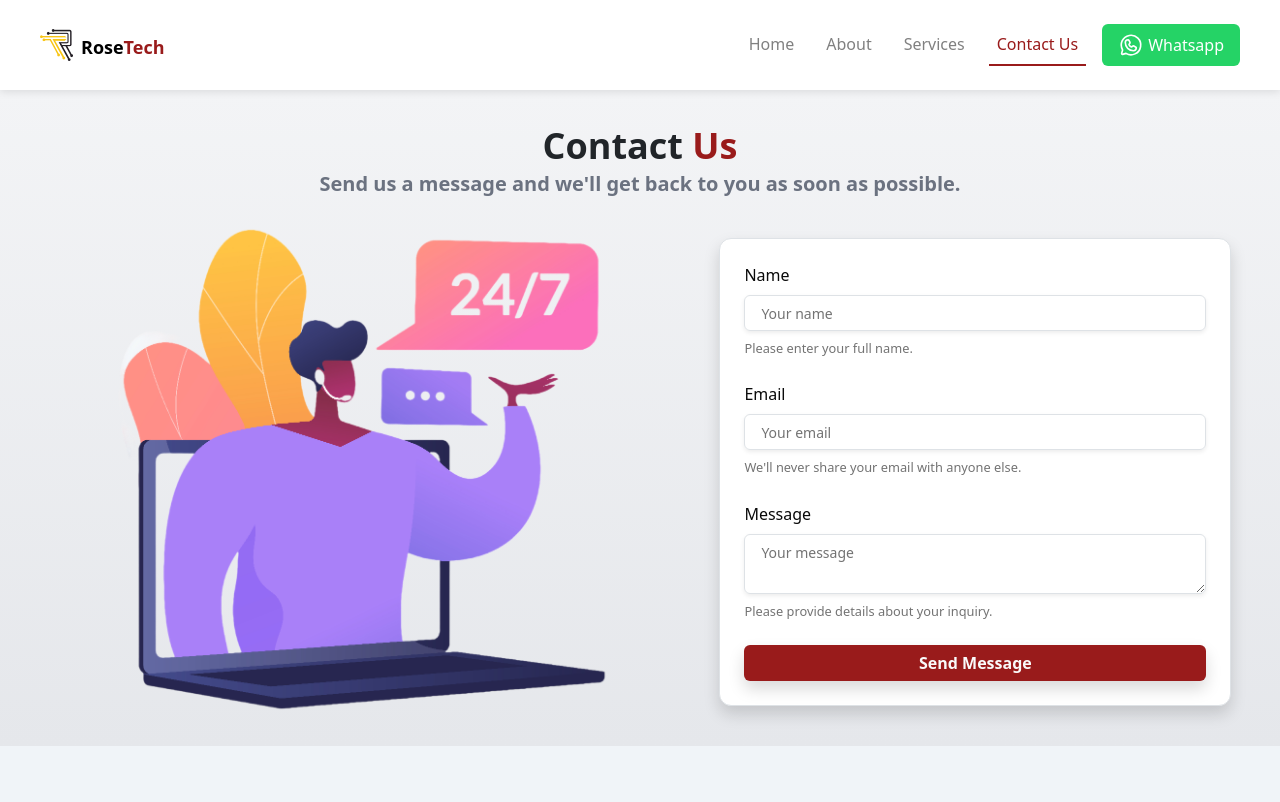
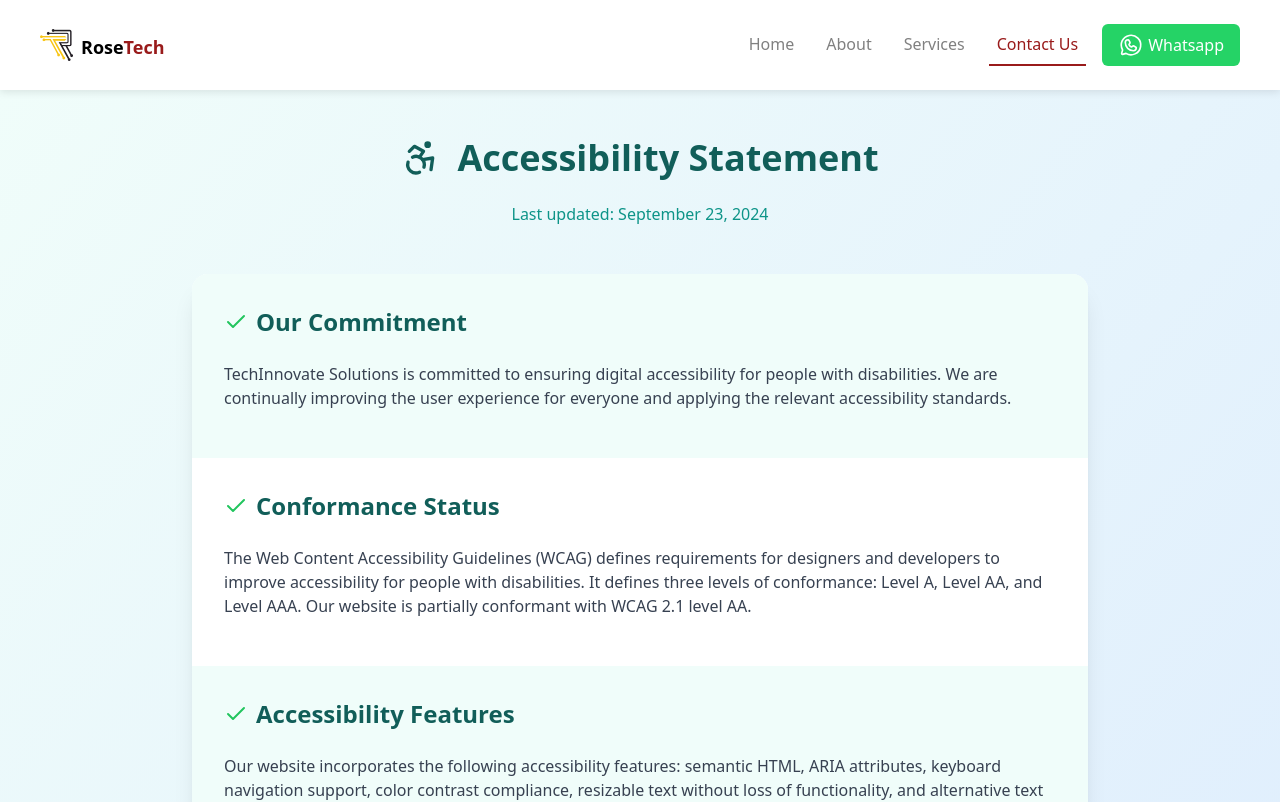
Before and after one commit to Chy-Zaber-Bin-Zahid/CodeSync5, a Next.js app: page /contact in a window 1280 px wide. Shown: the top 802 px of the page. Built offline with nearby package versions, Linux system fonts and the light colour scheme; no server answers.

Commit message:
walid section code animation and emailjs configure done

```diff
--- a/app/refund-policy/page.tsx
+++ b/app/refund-policy/page.tsx
@@ -3,18 +3,52 @@
 import { useState, useRef } from "react";
 import { gsap } from "gsap";
 import { ScrollTrigger } from "gsap/ScrollTrigger";
+import { zodResolver } from "@hookform/resolvers/zod";
+import { useForm } from "react-hook-form";
+import * as z from "zod";
+import emailjs from '@emailjs/browser';
 import { Button } from "@/components/ui/button";
 import { Input } from "@/components/ui/input";
-import { Label } from "@/components/ui/label";
 import { Textarea } from "@/components/ui/textarea";
+import {
+  Form,
+  FormControl,
+  FormField,
+  FormItem,
+  FormLabel,
+  FormMessage,
+} from "@/components/ui/form";
 import { ArrowRightIcon, CheckIcon } from "@radix-ui/react-icons";
 
 gsap.registerPlugin(ScrollTrigger);
+
+const formSchema = z.object({
+  name: z.string().min(2, {
+    message: "Name must be at least 2 characters.",
+  }),
+  email: z.string().email({
+    message: "Please enter a valid email address.",
+  }),
+  message: z.string().min(10, {
+    message: "Message must be at least 10 characters.",
+  }),
+});
 
 export default function RefundPolicy() {
   const [lastUpdated] = useState("September 23, 2024");
   const containerRef = useRef(null);
   const sectionRefs = useRef<(HTMLElement | null)[]>([]);
+  const [isSubmitting, setIsSubmitting] = useState(false);
+  const [submitStatus, setSubmitStatus] = useState<'idle' | 'success' | 'error'>('idle');
+
+  const form = useForm<z.infer<typeof formSchema>>({
+    resolver: zodResolver(formSchema),
+    defaultValues: {
+      name: "",
+      email: "",
+      message: "",
+    },
+  });
 
   const policyPoints = [
     {
@@ -38,6 +72,30 @@ export default function RefundPolicy() {
         "Custom development services, consultation fees, and subscription-based services that have been used for more than 14 days are not eligible for refunds.",
     },
   ];
+
+  async function onSubmit(values: z.infer<typeof formSchema>) {
+    setIsSubmitting(true);
+    setSubmitStatus('idle');
+    try {
+      const serviceId = process.env.NEXT_PUBLIC_SERVICE_ID ?? "";
+      const templateId = process.env.NEXT_PUBLIC_TEMPLATE_ID ?? "";
+      const publicKey = process.env.NEXT_PUBLIC_PUBLIC_KEY ?? "";
+
+      await emailjs.send(serviceId, templateId, {
+        form_name: values.name,
+        form_email: values.email,
+        message: values.message,
+      }, publicKey);
+
+      setSubmitStatus('success');
+      form.reset();
+    } catch (error) {
+      console.error('Failed to send email:', error);
+      setSubmitStatus('error');
+    } finally {
+      setIsSubmitting(false);
+    }
+  }
 
   return (
     <div
@@ -74,33 +132,65 @@ export default function RefundPolicy() {
           <h2 className="text-2xl font-semibold text-indigo-800 mb-6">
             Need Help?
           </h2>
-          <form className="space-y-4">
-            <div>
-              <Label htmlFor="name">Name</Label>
-              <Input id="name" placeholder="Your name" />
-            </div>
-            <div>
-              <Label htmlFor="email">Email</Label>
-              <Input
-                id="email"
-                type="email"
-                placeholder="your.email@example.com"
+          <Form {...form}>
+            <form onSubmit={form.handleSubmit(onSubmit)} className="space-y-4">
+              <FormField
+                control={form.control}
+                name="name"
+                render={({ field }) => (
+                  <FormItem>
+                    <FormLabel>Name</FormLabel>
+                    <FormControl>
+                      <Input placeholder="Your name" {...field} />
+                    </FormControl>
+                    <FormMessage />
+                  </FormItem>
+                )}
               />
-            </div>
-            <div>
-              <Label htmlFor="message">Message</Label>
+              <FormField
+                control={form.control}
+                name="email"
+                render={({ field }) => (
+                  <FormItem>
+                    <FormLabel>Email</FormLabel>
+                    <FormControl>
+                      <Input type="email" placeholder="your.email@example.com" {...field} />
+                    </FormControl>
+                    <FormMessage />
+                  </FormItem>
+                )}
+              />
+              <FormField
+                control={form.control}
+                name="message"
+                render={({ field }) => (
+                  <FormItem>
+                    <FormLabel>Message</FormLabel>
+                    <FormControl>
                       <Textarea
-                id="message"
                         placeholder="How can we assist you with your refund?"
+                        {...field}
                       />
-            </div>
+                    </FormControl>
+                    <FormMessage />
+                  </FormItem>
+                )}
+              />
               <Button
                 type="submit"
                 className="w-full bg-indigo-600 hover:bg-indigo-700"
+                disabled={isSubmitting}
               >
-              Submit Request <ArrowRightIcon className="ml-2 h-4 w-4" />
+                {isSubmitting ? 'Submitting...' : 'Submit Request'} <ArrowRightIcon className="ml-2 h-4 w-4" />
               </Button>
             </form>
+          </Form>
+          {submitStatus === 'success' && (
+            <p className="mt-4 text-green-600 text-center">Request submitted successfully!</p>
+          )}
+          {submitStatus === 'error' && (
+            <p className="mt-4 text-red-600 text-center">Failed to submit request. Please try again.</p>
+          )}
         </section>
       </div>
     </div>
--- a/components/contactForm/Contact.tsx
+++ b/components/contactForm/Contact.tsx
@@ -1,27 +1,26 @@
-'use client'
+"use client";
 
-import { zodResolver } from "@hookform/resolvers/zod"
-import { useForm } from "react-hook-form"
-import * as z from "zod"
-import { Button } from "@/components/ui/button"
+import { useState, useRef } from "react";
+import { gsap } from "gsap";
+import { ScrollTrigger } from "gsap/ScrollTrigger";
+import { zodResolver } from "@hookform/resolvers/zod";
+import { useForm } from "react-hook-form";
+import * as z from "zod";
+import emailjs from '@emailjs/browser';
+import { Button } from "@/components/ui/button";
+import { Input } from "@/components/ui/input";
+import { Textarea } from "@/components/ui/textarea";
 import {
   Form,
   FormControl,
-    FormDescription,
   FormField,
   FormItem,
   FormLabel,
   FormMessage,
-} from "@/components/ui/form"
-import { Input } from "@/components/ui/input"
-import { Textarea } from "@/components/ui/textarea"
-import {
-    Card,
-    CardContent,
-} from "@/components/ui/card"
-import Image from 'next/image'
-import emailjs from '@emailjs/browser'
-import { useState } from 'react'
+} from "@/components/ui/form";
+import { AccessibilityIcon, CheckIcon, ArrowRightIcon } from "lucide-react";
+
+gsap.registerPlugin(ScrollTrigger);
 
 const formSchema = z.object({
   name: z.string().min(2, {
@@ -31,13 +30,16 @@ const formSchema = z.object({
     message: "Please enter a valid email address.",
   }),
   message: z.string().min(10, {
-        message: "Message must be at least 10 characters.",
+    message: "Feedback must be at least 10 characters.",
   }),
-})
+});
 
-export default function ContactForm() {
-    const [isSubmitting, setIsSubmitting] = useState(false)
-    const [submitStatus, setSubmitStatus] = useState<'idle' | 'success' | 'error'>('idle')
+export default function AccessibilityStatement() {
+  const [lastUpdated] = useState("September 23, 2024");
+  const containerRef = useRef(null);
+  const sectionRefs = useRef<(HTMLElement | null)[]>([]);
+  const [isSubmitting, setIsSubmitting] = useState(false);
+  const [submitStatus, setSubmitStatus] = useState<'idle' | 'success' | 'error'>('idle');
 
   const form = useForm<z.infer<typeof formSchema>>({
     resolver: zodResolver(formSchema),
@@ -46,59 +48,106 @@ export default function ContactForm() {
       email: "",
       message: "",
     },
-    })
+  });
+
+  const accessibilityPoints = [
+    {
+      title: "Our Commitment",
+      content:
+        "TechInnovate Solutions is committed to ensuring digital accessibility for people with disabilities. We are continually improving the user experience for everyone and applying the relevant accessibility standards.",
+    },
+    {
+      title: "Conformance Status",
+      content:
+        "The Web Content Accessibility Guidelines (WCAG) defines requirements for designers and developers to improve accessibility for people with disabilities. It defines three levels of conformance: Level A, Level AA, and Level AAA. Our website is partially conformant with WCAG 2.1 level AA.",
+    },
+    {
+      title: "Accessibility Features",
+      content:
+        "Our website incorporates the following accessibility features: semantic HTML, ARIA attributes, keyboard navigation support, color contrast compliance, resizable text without loss of functionality, and alternative text for images.",
+    },
+    {
+      title: "Limitations",
+      content:
+        "Despite our efforts to ensure accessibility of our website, there may be some limitations. We are working to address these issues and achieve full compliance. If you encounter any issues, please contact us.",
+    },
+  ];
 
   async function onSubmit(values: z.infer<typeof formSchema>) {
-        setIsSubmitting(true)
-        setSubmitStatus('idle')
+    setIsSubmitting(true);
+    setSubmitStatus('idle');
     try {
-            const serviceId = process.env.NEXT_PUBLIC_SERVICE_ID ?? ""
-            const templateId = process.env.NEXT_PUBLIC_TEMPLATE_ID ?? ""
-            const publicKey = process.env.NEXT_PUBLIC_PUBLIC_KEY ?? ""
+      const serviceId = process.env.NEXT_PUBLIC_SERVICE_ID ?? "";
+      const templateId = process.env.NEXT_PUBLIC_TEMPLATE_ID ?? "";
+      const publicKey = process.env.NEXT_PUBLIC_PUBLIC_KEY ?? "";
 
       await emailjs.send(serviceId, templateId, {
         form_name: values.name,
         form_email: values.email,
         message: values.message,
-            }, publicKey)
+      }, publicKey);
 
-            setSubmitStatus('success')
-            form.reset()
+      setSubmitStatus('success');
+      form.reset();
     } catch (error) {
-            console.error('Failed to send email:', error)
-            setSubmitStatus('error')
+      console.error('Failed to send email:', error);
+      setSubmitStatus('error');
     } finally {
-            setIsSubmitting(false)
+      setIsSubmitting(false);
     }
   }
 
   return (
-        <section className="w-full flex justify-center items-center h-full bg-gradient-to-b from-gray-100 to-gray-200">
-            <div className="w-full px-3 pb-6 pt-9">
-                <div className="w-full flex flex-col gap-1 justify-center items-center mb-4 text-center">
-                    <h1 className="text-4xl mq-400:text-2xl mq-875:text-3xl font-bold m-0">
-                        Contact <span className="text-primaryText">Us</span>
+    <div
+      className="min-h-screen w-full bg-gradient-to-br from-teal-50 to-blue-100 py-12 px-4 sm:px-6 lg:px-8"
+      ref={containerRef}
+    >
+      <div className="max-w-4xl mx-auto space-y-12">
+        <header className="text-center">
+          <h1 className="text-4xl font-bold text-teal-800 mb-4 flex items-center justify-center">
+            <AccessibilityIcon className="w-10 h-10 mr-4" />
+            Accessibility Statement
           </h1>
-                    <p className='m-0 text-xl mq-875:text-lg mq-400:text-sm text-gray-500 font-semibold'>Send us a message and we&apos;ll get back to you as soon as possible.</p>
-                </div>
-                <div className="mx-auto max-w-big-screen w-full flex gap-4 justify-between mq-875:justify-center items-center flex-row-reverse">
-                    <div className="w-[45%] mq-875:w-full">
-                        <Card className="w-full max-w-lg mx-auto">
-                            <CardContent className="p-6">
+          <p className="text-teal-600">Last updated: {lastUpdated}</p>
+        </header>
+
+        <main className="bg-white shadow-xl rounded-2xl overflow-hidden">
+          {accessibilityPoints.map((point, index) => (
+            <section
+              key={index}
+              ref={(el) => {
+                sectionRefs.current[index] = el;
+              }}
+              className={`p-8 ${index % 2 === 0 ? "bg-teal-50" : "bg-white"}`}
+            >
+              <h2 className="text-2xl font-semibold text-teal-800 mb-4 flex items-center">
+                <CheckIcon className="w-6 h-6 mr-2 text-green-500" />
+                {point.title}
+              </h2>
+              <p className="text-gray-700">{point.content}</p>
+            </section>
+          ))}
+        </main>
+
+        <section className="bg-white shadow-xl rounded-2xl p-8">
+          <h2 className="text-2xl font-semibold text-teal-800 mb-6">
+            Feedback
+          </h2>
+          <p className="mb-4 text-gray-700">
+            We welcome your feedback on the accessibility of our website. Please
+            let us know if you encounter accessibility barriers:
+          </p>
           <Form {...form}>
-                                    <form onSubmit={form.handleSubmit(onSubmit)} className="space-y-6">
+            <form onSubmit={form.handleSubmit(onSubmit)} className="space-y-4">
               <FormField
                 control={form.control}
                 name="name"
                 render={({ field }) => (
                   <FormItem>
-                                                    <FormLabel className="text-md">Name</FormLabel>
+                    <FormLabel>Name</FormLabel>
                     <FormControl>
                       <Input placeholder="Your name" {...field} />
                     </FormControl>
-                                                    <FormDescription>
-                                                        Please enter your full name.
-                                                    </FormDescription>
                     <FormMessage />
                   </FormItem>
                 )}
@@ -108,13 +157,10 @@ export default function ContactForm() {
                 name="email"
                 render={({ field }) => (
                   <FormItem>
-                                                    <FormLabel className="text-md">Email</FormLabel>
+                    <FormLabel>Email</FormLabel>
                     <FormControl>
-                                                        <Input type="email" placeholder="Your email" {...field} />
+                      <Input type="email" placeholder="your.email@example.com" {...field} />
                     </FormControl>
-                                                    <FormDescription>
-                                                        We&apos;ll never share your email with anyone else.
-                                                    </FormDescription>
                     <FormMessage />
                   </FormItem>
                 )}
@@ -124,51 +170,34 @@ export default function ContactForm() {
                 name="message"
                 render={({ field }) => (
                   <FormItem>
-                                                    <FormLabel className="text-md">Message</FormLabel>
+                    <FormLabel>Feedback</FormLabel>
                     <FormControl>
                       <Textarea
-                                                            placeholder="Your message"
+                        placeholder="Please describe the accessibility issue you encountered"
                         {...field}
                       />
                     </FormControl>
-                                                    <FormDescription>
-                                                        Please provide details about your inquiry.
-                                                    </FormDescription>
                     <FormMessage />
                   </FormItem>
                 )}
               />
               <Button
-                                            className="w-full bg-primaryText text-md font-semibold"
                 type="submit"
+                className="w-full bg-teal-600 hover:bg-teal-700 text-white"
                 disabled={isSubmitting}
               >
-                                            {isSubmitting ? 'Sending...' : 'Send Message'}
+                {isSubmitting ? 'Submitting...' : 'Submit Feedback'} <ArrowRightIcon className="ml-2 h-4 w-4" />
               </Button>
             </form>
           </Form>
           {submitStatus === 'success' && (
-                                    <p className="mt-4 text-green-600 text-center">Message sent successfully!</p>
+            <p className="mt-4 text-green-600 text-center">Feedback submitted successfully!</p>
           )}
           {submitStatus === 'error' && (
-                                    <p className="mt-4 text-red-600 text-center">Failed to send message. Please try again.</p>
+            <p className="mt-4 text-red-600 text-center">Failed to submit feedback. Please try again.</p>
           )}
-                            </CardContent>
-                        </Card>
-                    </div>
-                    <div className="relative h-[500px] w-[55%] mq-875:hidden">
-                        <Image
-                            src="/assets/contact/contactus.png"
-                            layout="fill"
-                            objectFit="contain"
-                            alt="Contact us"
-                            className="absolute"
-                            blurDataURL="data:..."
-                            placeholder="blur"
-                        />
+        </section>
       </div>
     </div>
-            </div>
-        </section>
-    )
+  );
 }
```
Also changed, not shown: app/privacy-policy/page.tsx (+32 -7 lines), app/terms-and-conditions/page.tsx (+30 -4 lines). Lines whose indentation alone changed are shown as unchanged.
